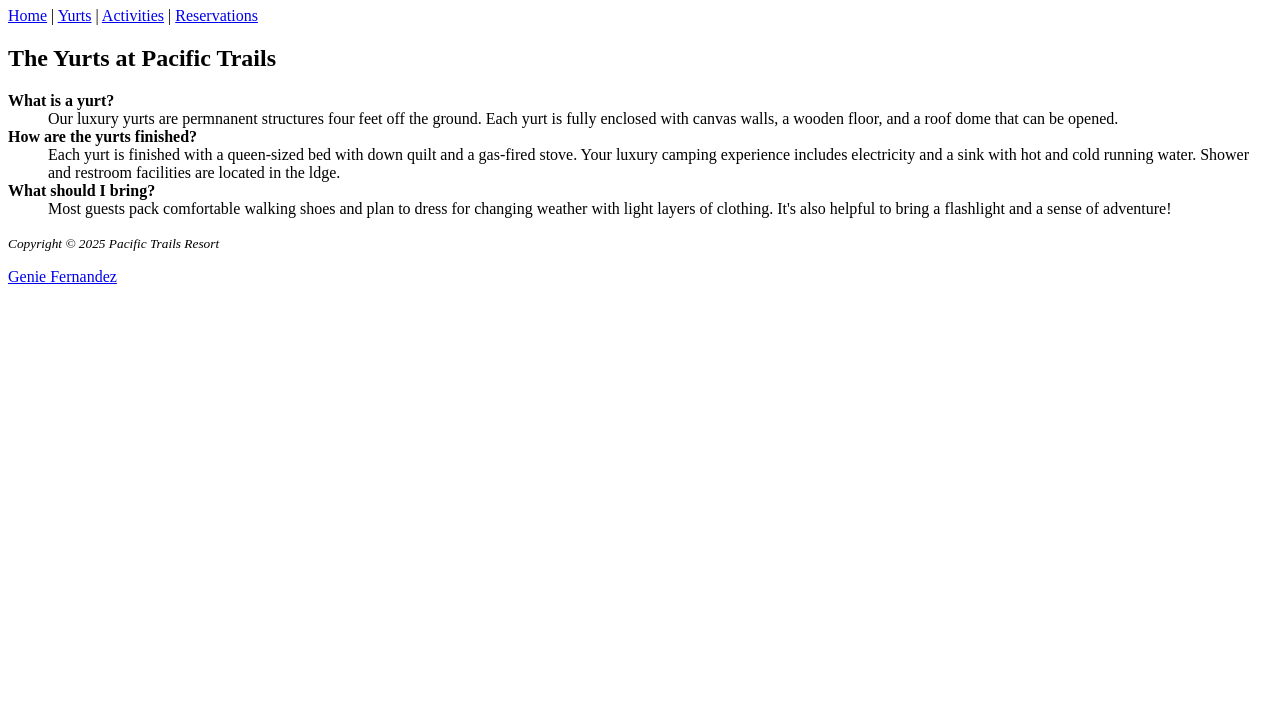
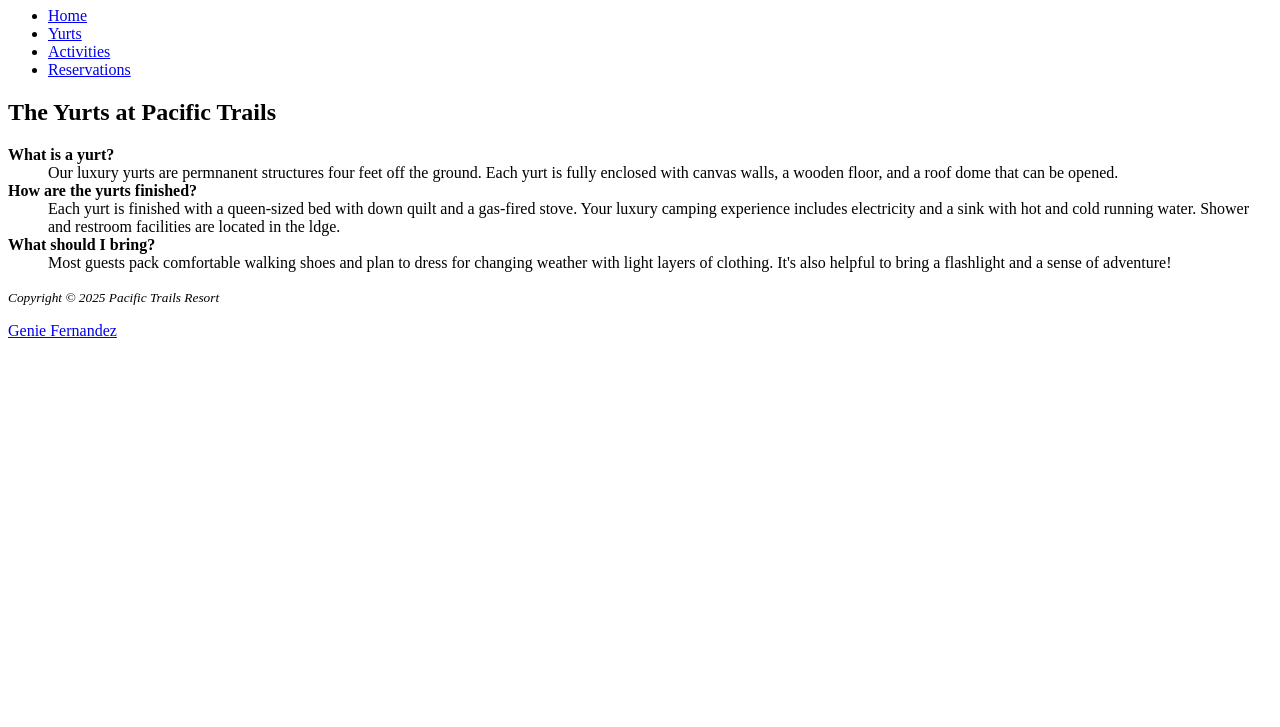
Before and after one commit to geniefernandez/webd152, a plain HTML site: page chapter2/pacific/yurts.html in a window 1280 px wide. Shown: the part 73-800 px from the top of the page. Drawn offline with Linux system fonts and the light colour scheme.

Commit message:
Update yurts.html

```diff
--- a/chapter2/pacific/yurts.html
+++ b/chapter2/pacific/yurts.html
@@ -12,13 +12,14 @@
         <h1>Pacific Trails Resort :: Yurts</h1>
     </header>
     <!--nav>ul*4>a-->
-    <nav>
-        <a href="index.html">Home</a> |
-        <a href="yurts.html">Yurts</a> |
-        <a href="activities.html">Activities</a> |
-        <a href="reservations.html">Reservations</a>
-    </nav>
-
+   <nav>
+  <ul>
+    <li><a href="index.html">Home</a></li>
+    <li><a href="yurts.html">Yurts</a></li>
+    <li><a href="activities.html">Activities</a></li>
+    <li><a href="reservations.html">Reservations</a></li>
+  </ul>
+</nav>
     <!--main>h2{}+p{}-->
     <main>
         <h2>The Yurts at Pacific Trails</h2>
```
